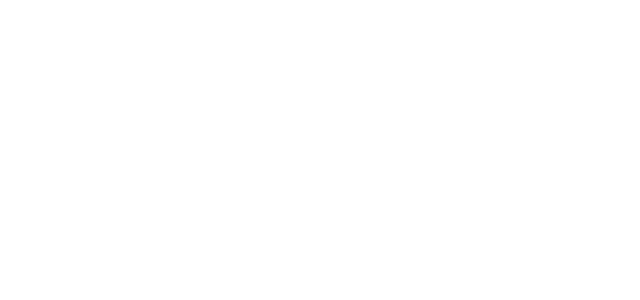
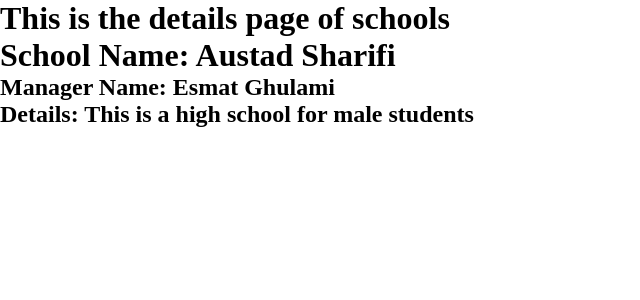
Before and after one commit to Mahtab-217/ReactRouterDom-project, a React (Vite) app: page /maktab/1 in a window 1280 px wide. Before the commit this address had no page. Shown: the top 300 px of the page, without its empty margins (0-640 px from the left). Built offline with nearby package versions, Linux system fonts and the light colour scheme.

Commit message:
last codes

```diff
--- /dev/null
+++ b/src/SchoolDetails.jsx
@@ -0,0 +1,14 @@
+import { useParams } from "react-router-dom"
+import { schoolsList } from "../public/db"
+export default function SchoolDetails(){
+const {id}=useParams();
+const data=schoolsList.find(x=> x.id==id);
+    return (
+        <div>
+            <h1>This is the details page of schools</h1>
+            <h1>School Name: {data.name}</h1>
+            <h2>Manager Name: {data.manager}</h2>
+            <h2>Details: {data.details}</h2>
+        </div>
+    )
+}
--- a/src/main.jsx
+++ b/src/main.jsx
@@ -8,6 +8,7 @@
 import Student from './Students.jsx'
 import Details from './Details.jsx'
 import Schools from './Schools.jsx'
+import SchoolDetails from './SchoolDetails.jsx'
 
 createRoot(document.getElementById('root')).render(
   <StrictMode>
@@ -19,6 +20,7 @@
       <Route path='/student' element={<Student/>}/>
       <Route path='/student/:id' element={<Details/>}/>
       <Route path='maktab' element={<Schools/>}/>
+      <Route path='maktab/:id' element={<SchoolDetails/>}/>
     </Routes>
     </BrowserRouter>
   </StrictMode>,
```
